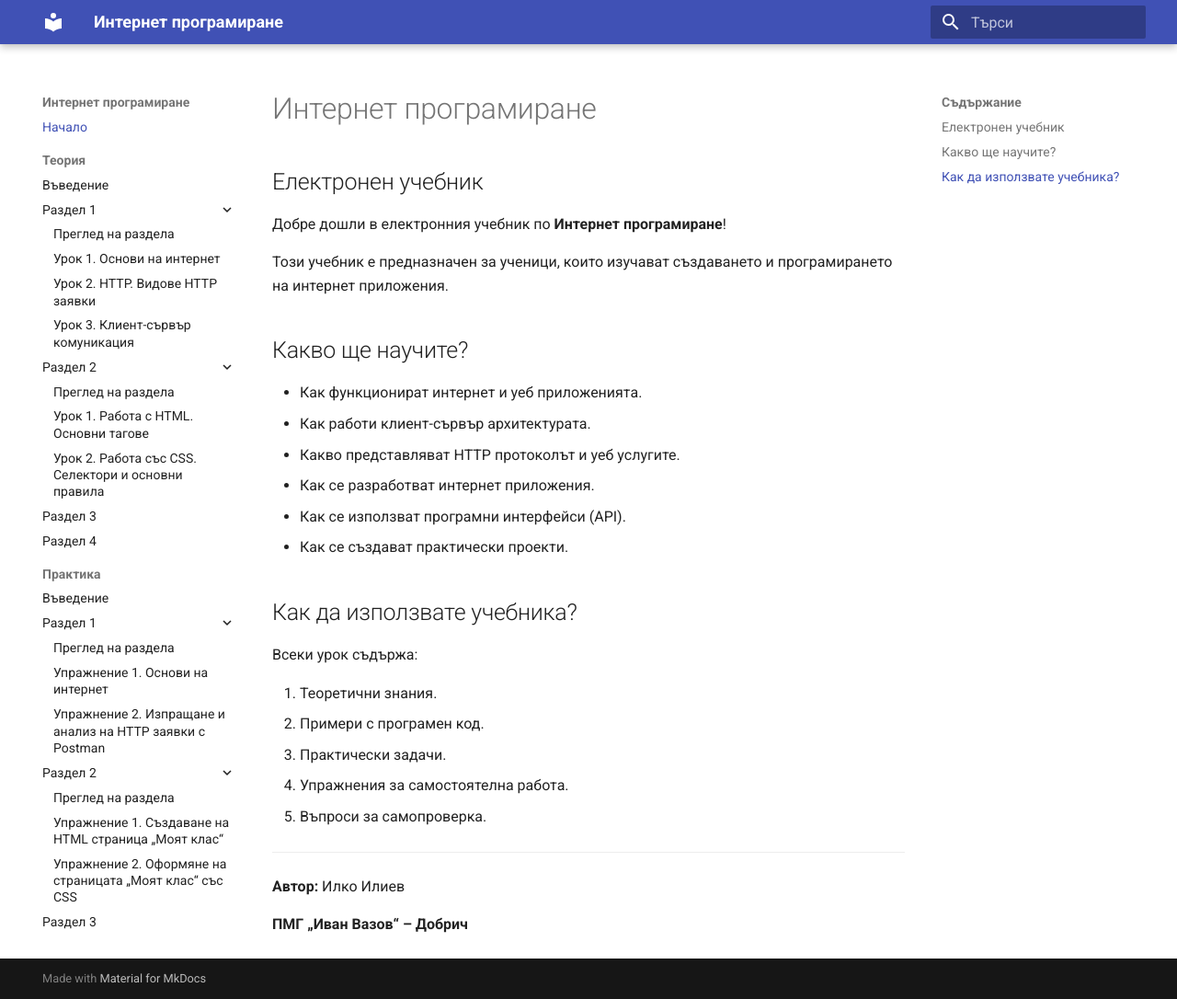
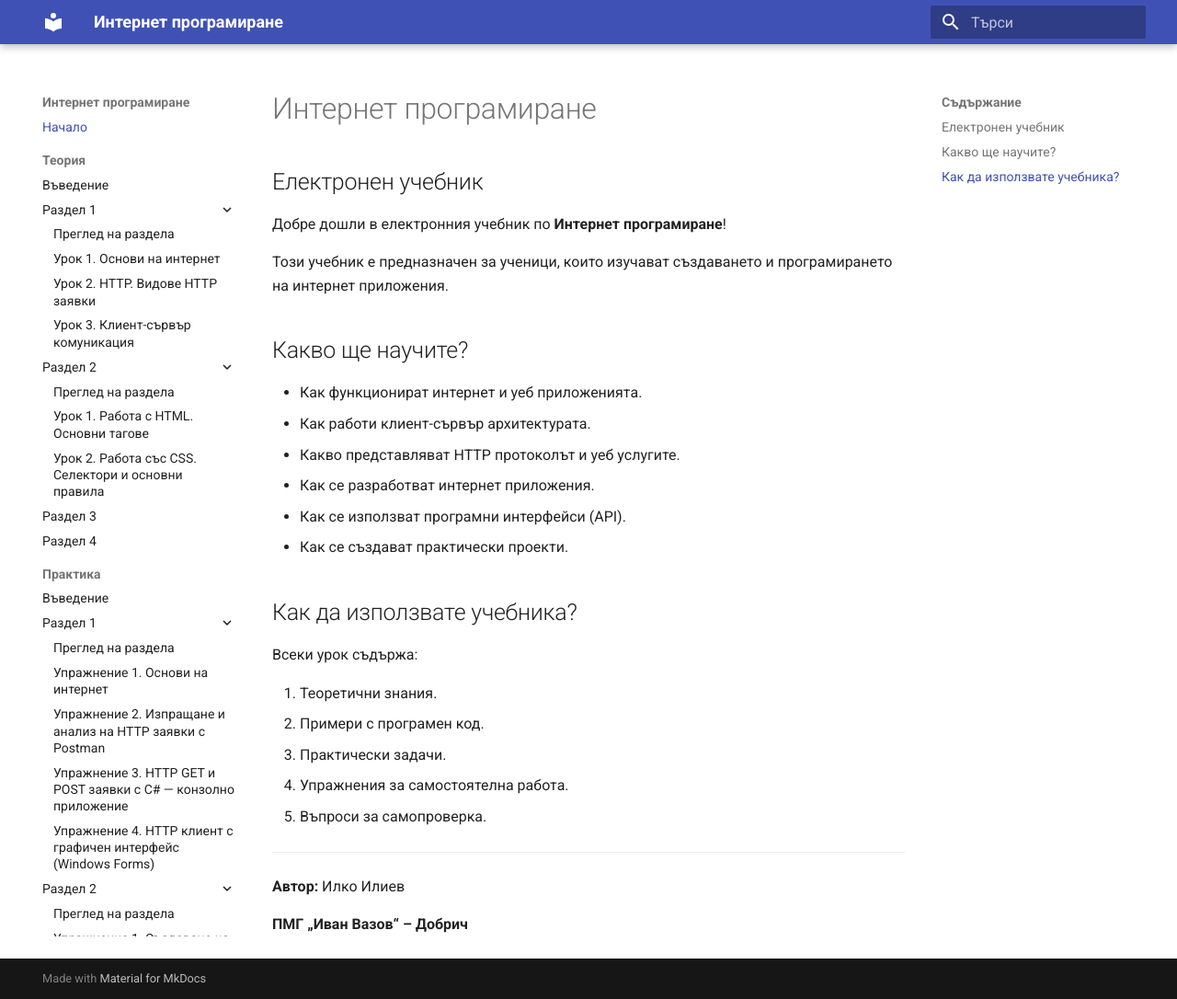
Before and after one commit to IlkoIliev/internet-programirane, an MkDocs documentation site: the page built from docs/index.md, in a window 1280 px wide and 1086 px high. Shown: the whole window at 92% size. Built offline with MkDocs 1.6.1 and Material for MkDocs 9.7.7, drawn with Linux system fonts in a browser that asks for light colours.

Commit message:
Add exercises for HTTP requests in C#

```diff
--- a/mkdocs.yml
+++ b/mkdocs.yml
@@ -36,6 +36,8 @@ nav:
           - Преглед на раздела: praktika/razdel-1/index.md
           - "Упражнение 1. Основи на интернет": praktika/razdel-1/uprazhnenie-urok-01-osnovi-na-internet.md
           - "Упражнение 2. Изпращане и анализ на HTTP заявки с Postman": praktika/razdel-1/uprazhnenie-urok-02-postman.md
+          - "Упражнение 3. HTTP GET и POST заявки с C# — конзолно приложение": praktika/razdel-1/uprazhnenie-urok-02-csharp-http.md
+          - "Упражнение 4. HTTP клиент с графичен интерфейс (Windows Forms)": praktika/razdel-1/uprazhnenie-urok-02-csharp-winforms.md
       - Раздел 2:
           - Преглед на раздела: praktika/razdel-2/index.md
           - "Упражнение 1. Създаване на HTML страница „Моят клас“": praktika/razdel-2/uprazhnenie-01-html.md
```
